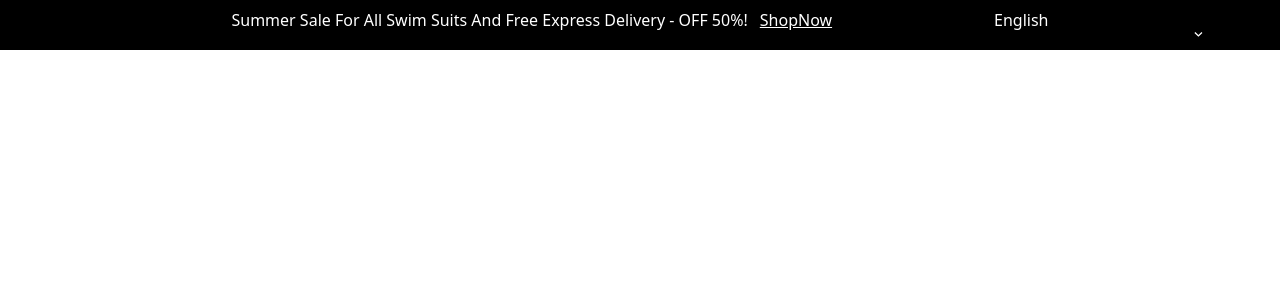
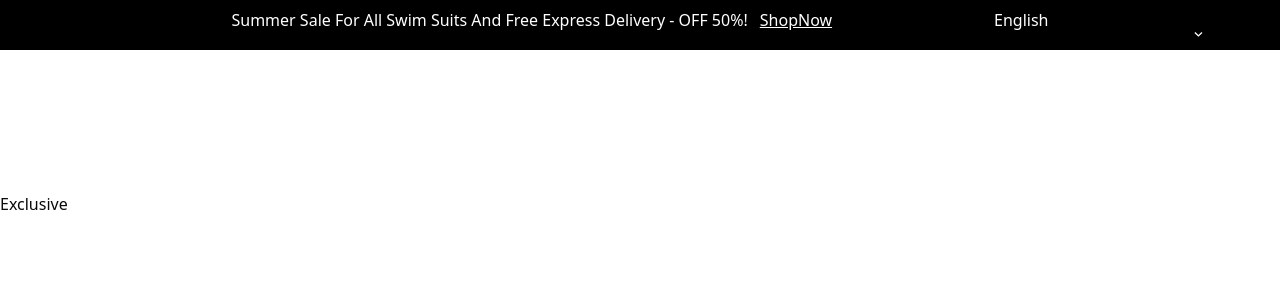
Before and after one commit to yousrakhan23/figma-template, a Next.js app: page / in a window 1280 px wide. Shown: the top 300 px of the page. Built offline with nearby package versions, Linux system fonts and the light colour scheme.

Commit message:
header complete

```diff
--- a/src/app/page.tsx
+++ b/src/app/page.tsx
@@ -2,10 +2,13 @@
 
 import React from 'react'
 import Header from '@/components/Header';
+import Navbar from '@/components/Navbar';
 const HomePage = () => {
   return (
     <div>
+
       <Header />
+      <Navbar />
     </div>
   )
 }
--- /dev/null
+++ b/src/components/Navbar.tsx
@@ -0,0 +1,13 @@
+import React from 'react'
+
+const Navbar = () => {
+  return (
+    <div>
+        <nav className=''>
+            <h1>Exclusive</h1></nav>
+
+    </div>
+  )
+}
+
+export default Navbar;
```
Also changed, not shown: src/components/Header.tsx (+0 -19 lines).
